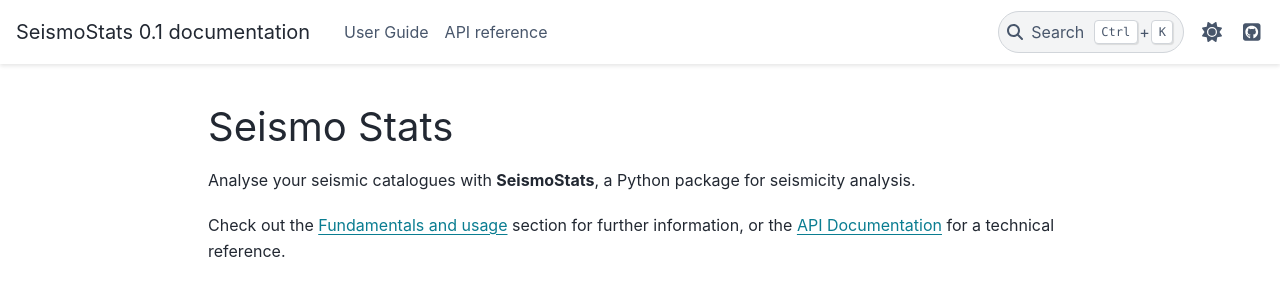
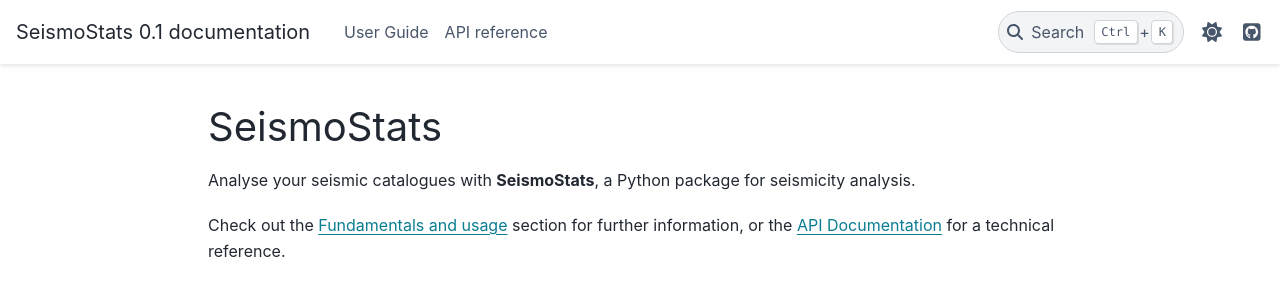
Before and after one commit to swiss-seismological-service/SeismoStats, a Sphinx documentation site: the page built from docs/source/index.md, in a window 1280 px wide. Shown: the top 295 px of the page. Built offline with Sphinx 7.4.7 and the PyData theme 0.15.4, drawn with Linux system fonts in a browser that asks for light colours; pages that are not in the unit, such as notebooks, are missing from menus.

Commit message:
spelling correct

````diff
--- a/docs/source/index.md
+++ b/docs/source/index.md
@@ -5,7 +5,7 @@
 API reference <reference/index>
 ```
 
-# Seismo Stats
+# SeismoStats
 
 Analyse your seismic catalogues with **SeismoStats**, a Python package for seismicity analysis.
 
````
